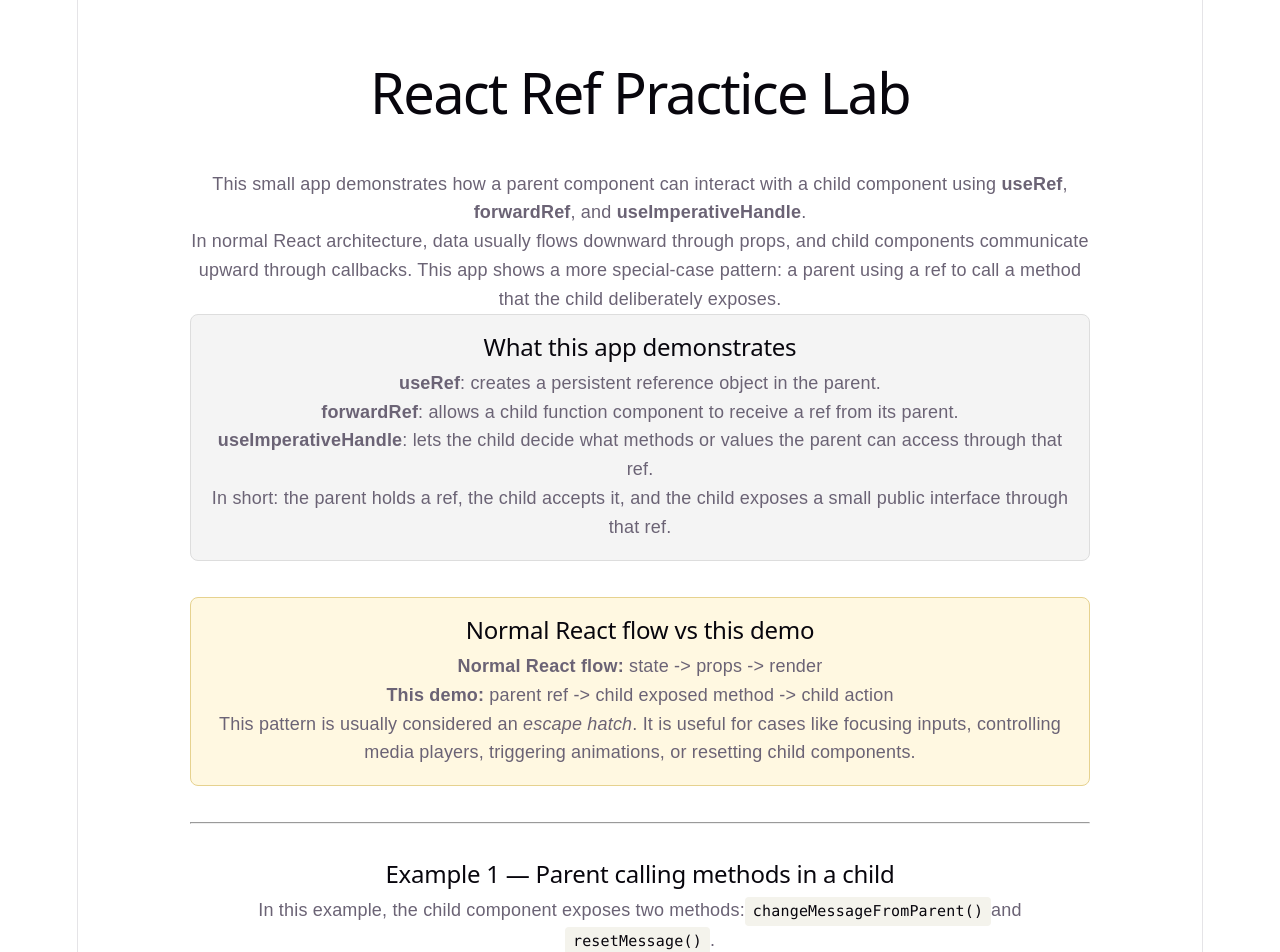
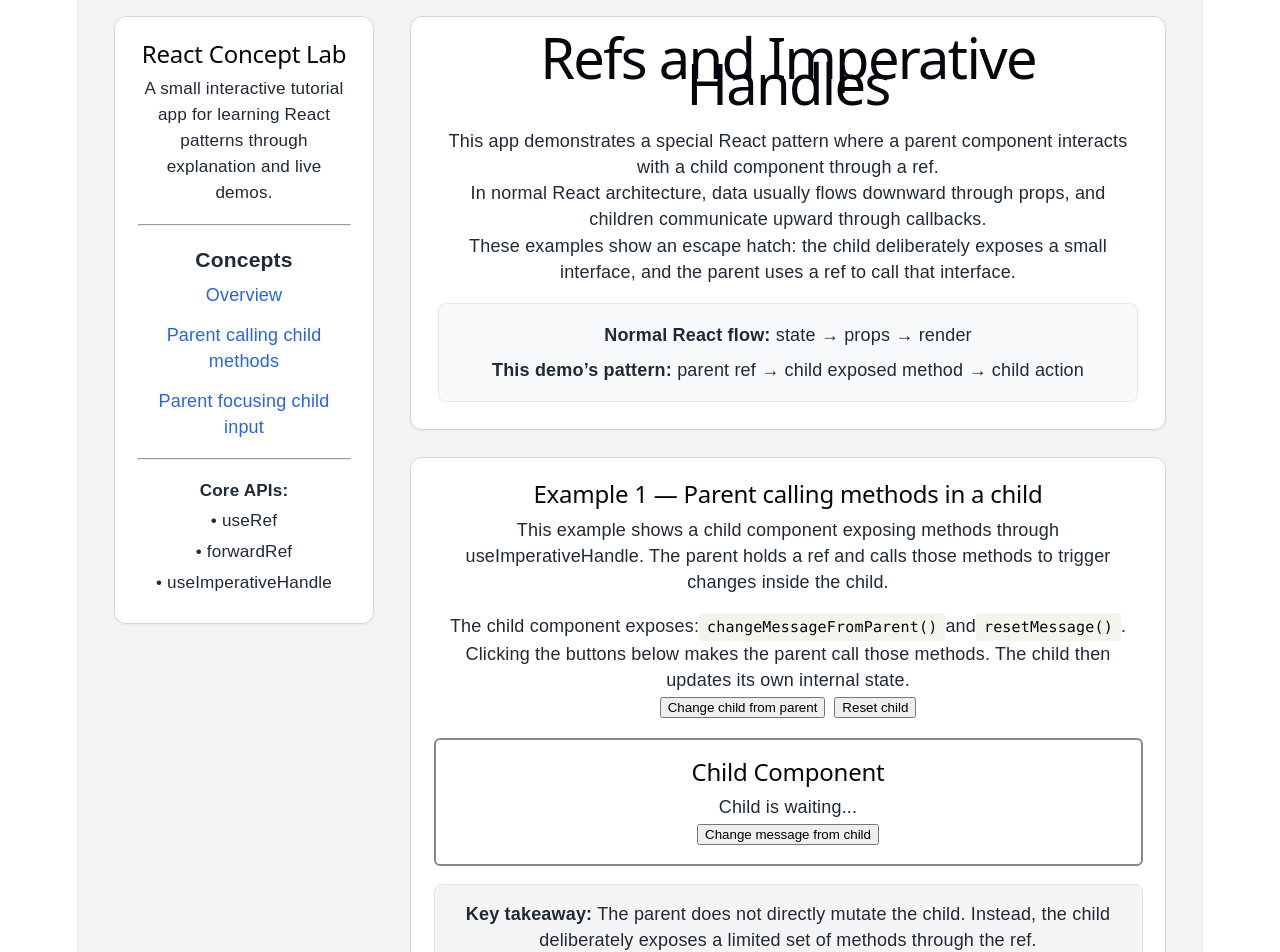
Before and after one commit to Vexmage/ref-practice, a React (Vite) app: page / in a window 1280 px wide. Shown: the part 20-972 px from the top of the page. Built offline with nearby package versions, Linux system fonts and the light colour scheme.

Commit message:
add concept nav and reusable DemoCard layout

```diff
--- a/src/App.jsx
+++ b/src/App.jsx
@@ -1,6 +1,7 @@
 import { useRef } from "react";
 import ChildBox from "./components/ChildBox";
 import FocusInput from "./components/FocusInput";
+import DemoCard from "./components/DemoCard";
 
 function App() {
   const childRef = useRef(null);
@@ -21,103 +22,142 @@ function App() {
   return (
     <div
       style={{
-        padding: "2rem",
         fontFamily: "sans-serif",
-        lineHeight: "1.6",
-        maxWidth: "900px",
-        margin: "0 auto"
+        backgroundColor: "#f3f4f6",
+        minHeight: "100vh",
+        color: "#1f2937"
       }}
     >
-      <h1>React Ref Practice Lab</h1>
+      <div
+        style={{
+          maxWidth: "1200px",
+          margin: "0 auto",
+          padding: "2rem",
+          display: "grid",
+          gridTemplateColumns: "260px 1fr",
+          gap: "2rem",
+          alignItems: "start"
+        }}
+      >
+        <aside
+          style={{
+            backgroundColor: "#ffffff",
+            border: "1px solid #d6d6d6",
+            borderRadius: "12px",
+            padding: "1.25rem",
+            position: "sticky",
+            top: "1rem",
+            boxShadow: "0 1px 3px rgba(0, 0, 0, 0.06)"
+          }}
+        >
+          <h2 style={{ marginTop: 0 }}>React Concept Lab</h2>
+
+          <p style={{ fontSize: "0.95rem" }}>
+            A small interactive tutorial app for learning React patterns through
+            explanation and live demos.
+          </p>
+
+          <hr style={{ margin: "1rem 0" }} />
+
+          <h3 style={{ marginBottom: "0.5rem" }}>Concepts</h3>
+
+          <nav>
+            <ul style={{ listStyle: "none", paddingLeft: 0, margin: 0 }}>
+              <li style={{ marginBottom: "0.75rem" }}>
+                <a href="#overview" style={{ color: "#2563eb", textDecoration: "none" }}>
+                  Overview
+                </a>
+              </li>
+              <li style={{ marginBottom: "0.75rem" }}>
+                <a href="#example-1" style={{ color: "#2563eb", textDecoration: "none" }}>
+                  Parent calling child methods
+                </a>
+              </li>
+              <li style={{ marginBottom: "0.75rem" }}>
+                <a href="#example-2" style={{ color: "#2563eb", textDecoration: "none" }}>
+                  Parent focusing child input
+                </a>
+              </li>
+            </ul>
+          </nav>
+
+          <hr style={{ margin: "1rem 0" }} />
+
+          <div style={{ fontSize: "0.95rem" }}>
+            <p>
+              <strong>Core APIs:</strong>
+            </p>
+            <p style={{ margin: "0.25rem 0" }}>• useRef</p>
+            <p style={{ margin: "0.25rem 0" }}>• forwardRef</p>
+            <p style={{ margin: "0.25rem 0" }}>• useImperativeHandle</p>
+          </div>
+        </aside>
+
+        <main>
+          <section
+            id="overview"
+            style={{
+              backgroundColor: "#ffffff",
+              border: "1px solid #d6d6d6",
+              borderRadius: "12px",
+              padding: "1.5rem",
+              marginBottom: "1.5rem",
+              boxShadow: "0 1px 3px rgba(0, 0, 0, 0.06)"
+            }}
+          >
+            <h1 style={{ marginTop: 0 }}>Refs and Imperative Handles</h1>
 
             <p>
-        This small app demonstrates how a parent component can interact with a
-        child component using <strong>useRef</strong>,{" "}
-        <strong>forwardRef</strong>, and{" "}
-        <strong>useImperativeHandle</strong>.
+              This app demonstrates a special React pattern where a parent
+              component interacts with a child component through a ref.
             </p>
 
             <p>
-        In normal React architecture, data usually flows downward through props,
-        and child components communicate upward through callbacks. This app
-        shows a more special-case pattern: a parent using a ref to call a method
-        that the child deliberately exposes.
+              In normal React architecture, data usually flows downward through
+              props, and children communicate upward through callbacks.
+            </p>
+
+            <p>
+              These examples show an escape hatch: the child deliberately
+              exposes a small interface, and the parent uses a ref to call that
+              interface.
             </p>
 
             <div
               style={{
-          backgroundColor: "#f4f4f4",
+                backgroundColor: "#f9fafb",
+                border: "1px solid #e5e7eb",
+                borderRadius: "8px",
                 padding: "1rem",
-          borderRadius: "8px",
-          border: "1px solid #ddd",
-          marginBottom: "2rem"
+                marginTop: "1rem"
               }}
             >
-        <h2 style={{ marginTop: 0 }}>What this app demonstrates</h2>
-
-        <p>
-          <strong>useRef</strong>: creates a persistent reference object in the
-          parent.
+              <p style={{ margin: "0 0 0.5rem 0" }}>
+                <strong>Normal React flow:</strong> state → props → render
               </p>
-
-        <p>
-          <strong>forwardRef</strong>: allows a child function component to
-          receive a ref from its parent.
-        </p>
-
-        <p>
-          <strong>useImperativeHandle</strong>: lets the child decide what
-          methods or values the parent can access through that ref.
-        </p>
-
-        <p style={{ marginBottom: 0 }}>
-          In short: the parent holds a ref, the child accepts it, and the child
-          exposes a small public interface through that ref.
+              <p style={{ margin: 0 }}>
+                <strong>This demo’s pattern:</strong> parent ref → child exposed
+                method → child action
               </p>
             </div>
+          </section>
 
-      <div
-        style={{
-          backgroundColor: "#fff8e1",
-          padding: "1rem",
-          borderRadius: "8px",
-          border: "1px solid #e6d28f",
-          marginBottom: "2rem"
-        }}
+          <div id="example-1">
+            <DemoCard
+              title="Example 1 — Parent calling methods in a child"
+              summary="This example shows a child component exposing methods through useImperativeHandle. The parent holds a ref and calls those methods to trigger changes inside the child."
+              takeaway="The parent does not directly mutate the child. Instead, the child deliberately exposes a limited set of methods through the ref."
             >
-        <h2 style={{ marginTop: 0 }}>Normal React flow vs this demo</h2>
-
               <p>
-          <strong>Normal React flow:</strong> state -&gt; props -&gt; render
-        </p>
-
-        <p>
-          <strong>This demo:</strong> parent ref -&gt; child exposed method
-          -&gt; child action
-        </p>
-
-        <p style={{ marginBottom: 0 }}>
-          This pattern is usually considered an <em>escape hatch</em>. It is
-          useful for cases like focusing inputs, controlling media players,
-          triggering animations, or resetting child components.
-        </p>
-      </div>
-
-      <hr style={{ margin: "2rem 0" }} />
-
-      <section style={{ marginBottom: "2rem" }}>
-        <h2>Example 1 — Parent calling methods in a child</h2>
-
-        <p>
-          In this example, the child component exposes two methods:
+                The child component exposes:
                 <code> changeMessageFromParent() </code>
                 and
                 <code> resetMessage() </code>.
               </p>
 
               <p>
-          Clicking the buttons below causes the parent to call those methods
-          through a ref. The child then updates its own internal state.
+                Clicking the buttons below makes the parent call those methods.
+                The child then updates its own internal state.
               </p>
 
               <button onClick={handleCallChild} style={{ marginRight: "0.5rem" }}>
@@ -127,28 +167,33 @@ function App() {
               <button onClick={handleResetChild}>Reset child</button>
 
               <ChildBox ref={childRef} />
-      </section>
+            </DemoCard>
+          </div>
 
-      <hr style={{ margin: "2rem 0" }} />
-
-      <section>
-        <h2>Example 2 — Parent focusing an input inside a child</h2>
-
+          <div id="example-2">
+            <DemoCard
+              title="Example 2 — Parent focusing an input inside a child"
+              summary="This example shows one of the most common real uses of forwardRef: letting a parent trigger focus on an input that lives inside a child component."
+              takeaway="Refs are especially useful for imperative UI actions like focus, scrolling, animation triggers, or media controls."
+            >
               <p>
-          This is one of the most common real-world uses of{" "}
-          <code>forwardRef</code>. The child contains an input element and
-          exposes a <code>focusInput()</code> method.
+                The child contains an input element and exposes a
+                <code> focusInput() </code>
+                method.
               </p>
 
               <p>
-          When the parent button is clicked, the parent calls that method
-          through the ref, and the child focuses its internal input element.
+                When the button is clicked, the parent calls that method through
+                the ref, and the child focuses its internal input.
               </p>
 
               <button onClick={handleFocusInput}>Focus child input</button>
 
               <FocusInput ref={inputRef} />
-      </section>
+            </DemoCard>
+          </div>
+        </main>
+      </div>
     </div>
   );
 }
--- /dev/null
+++ b/src/components/DemoCard.jsx
@@ -0,0 +1,33 @@
+export default function DemoCard({ title, summary, takeaway, children }) {
+  return (
+    <section
+      style={{
+        backgroundColor: "#ffffff",
+        border: "1px solid #d6d6d6",
+        borderRadius: "12px",
+        padding: "1.25rem",
+        marginBottom: "1.5rem",
+        boxShadow: "0 1px 3px rgba(0, 0, 0, 0.06)"
+      }}
+    >
+      <h2 style={{ marginTop: 0 }}>{title}</h2>
+
+      <p>{summary}</p>
+
+      <div style={{ marginTop: "1rem", marginBottom: "1rem" }}>
+        {children}
+      </div>
+
+      <div
+        style={{
+          backgroundColor: "#f5f5f5",
+          borderRadius: "8px",
+          padding: "0.9rem",
+          border: "1px solid #e2e2e2"
+        }}
+      >
+        <strong>Key takeaway:</strong> {takeaway}
+      </div>
+    </section>
+  );
+}
```
Lines whose indentation alone changed are shown as unchanged.
